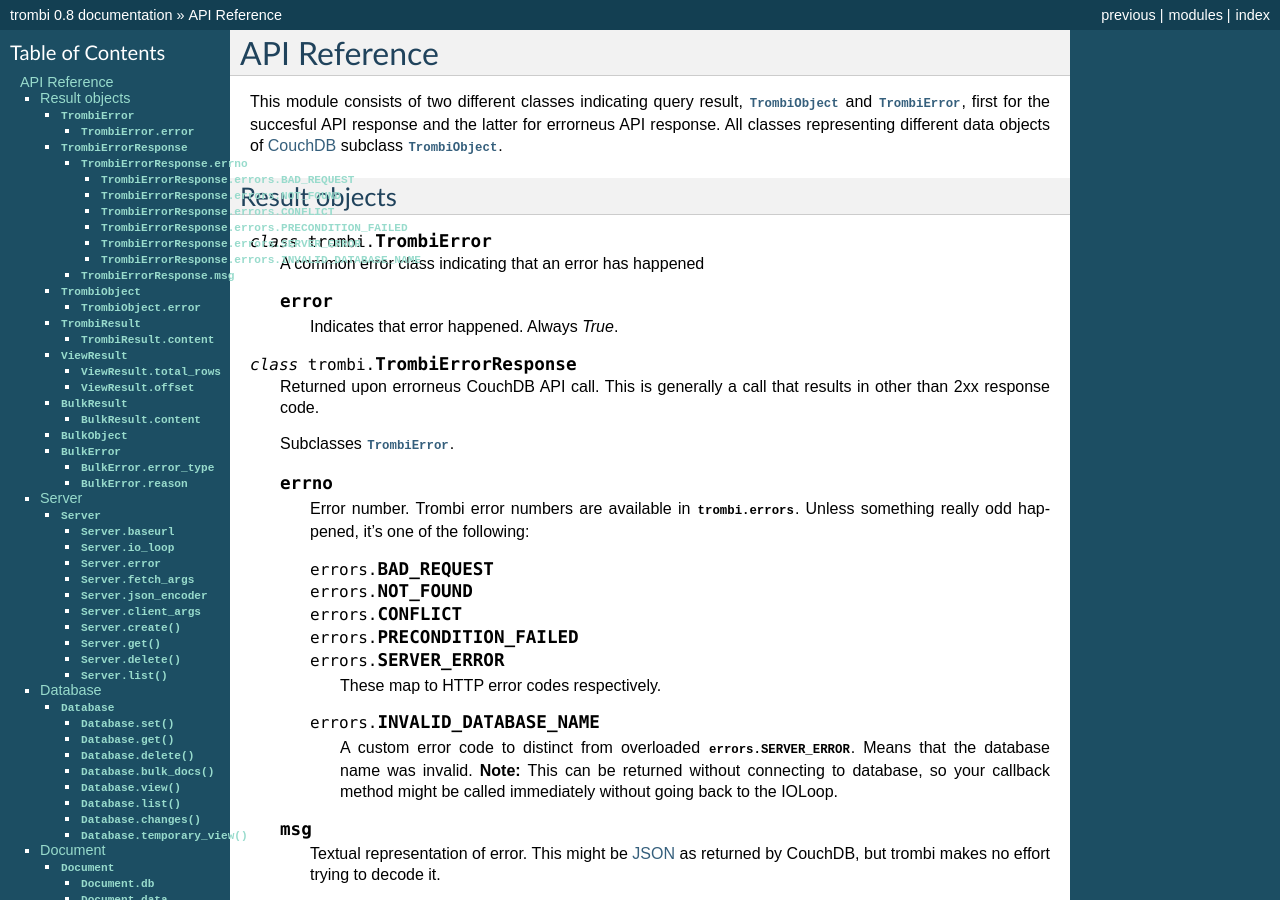
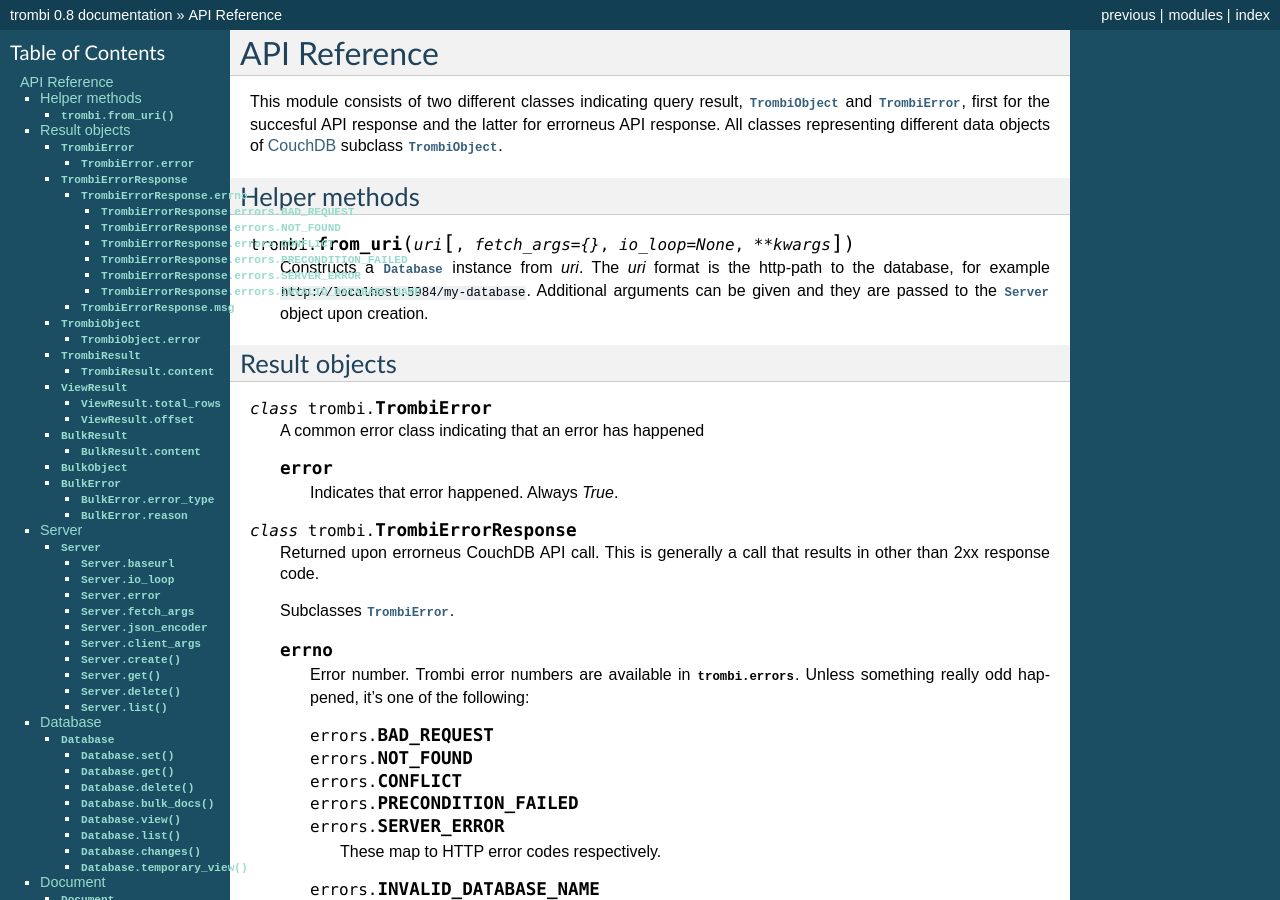
Before and after one commit to inoi/trombi, a Sphinx documentation site: the page built from doc/python-api.rst, in a window 1280 px wide and 900 px high. Built offline with Sphinx 7.4.7, drawn with Linux system fonts in a browser that asks for light colours.

Commit message:
doc: Document from_uri method

```diff
--- a/doc/python-api.rst
+++ b/doc/python-api.rst
@@ -15,6 +15,17 @@
 :class:`TrombiObject`.
 
 .. _CouchDB: http://couchdb.apache.org/
+
+Helper methods
+==============
+
+.. method:: trombi.from_uri(uri[, fetch_args={}, io_loop=None, **kwargs])
+
+   Constructs a :class:`Database` instance from *uri*. The *uri*
+   format is the http-path to the database, for example
+   ``http://localhost:5984/my-database``. Additional arguments can be
+   given and they are passed to the :class:`Server` object upon
+   creation.
 
 Result objects
 ==============
```
